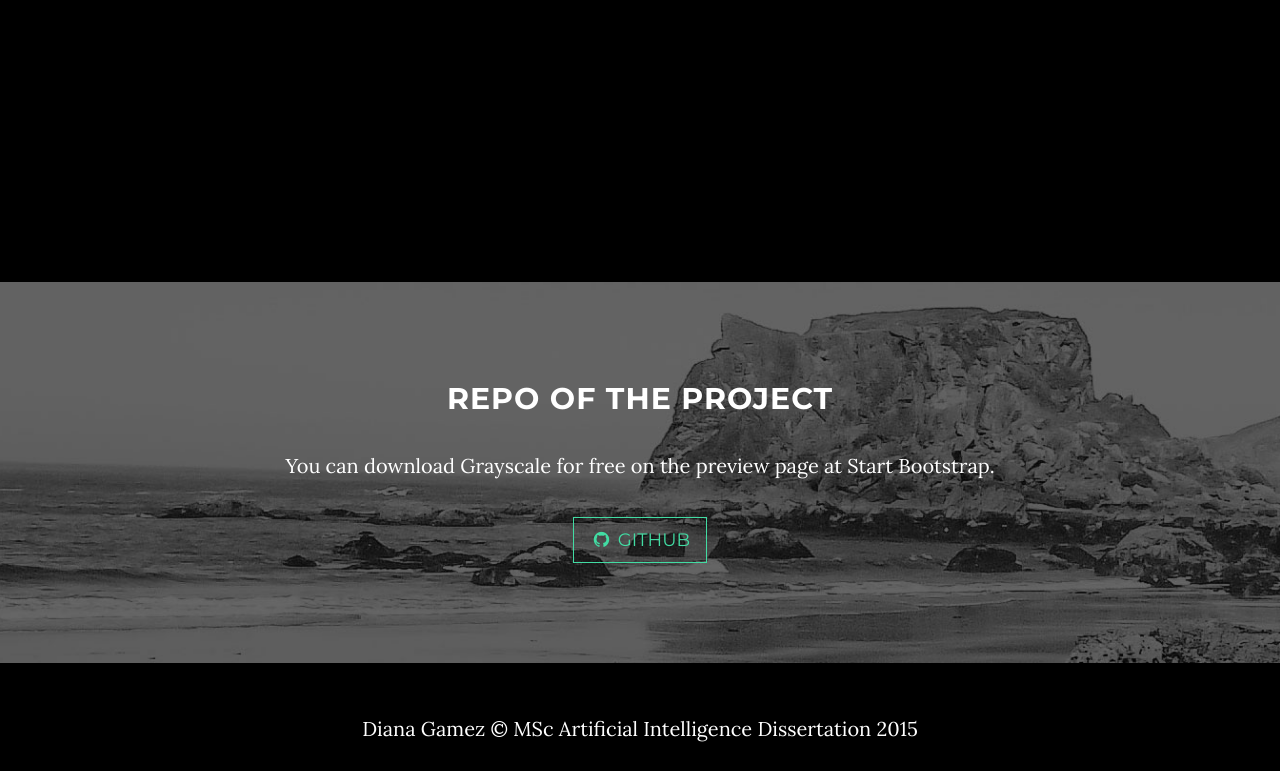
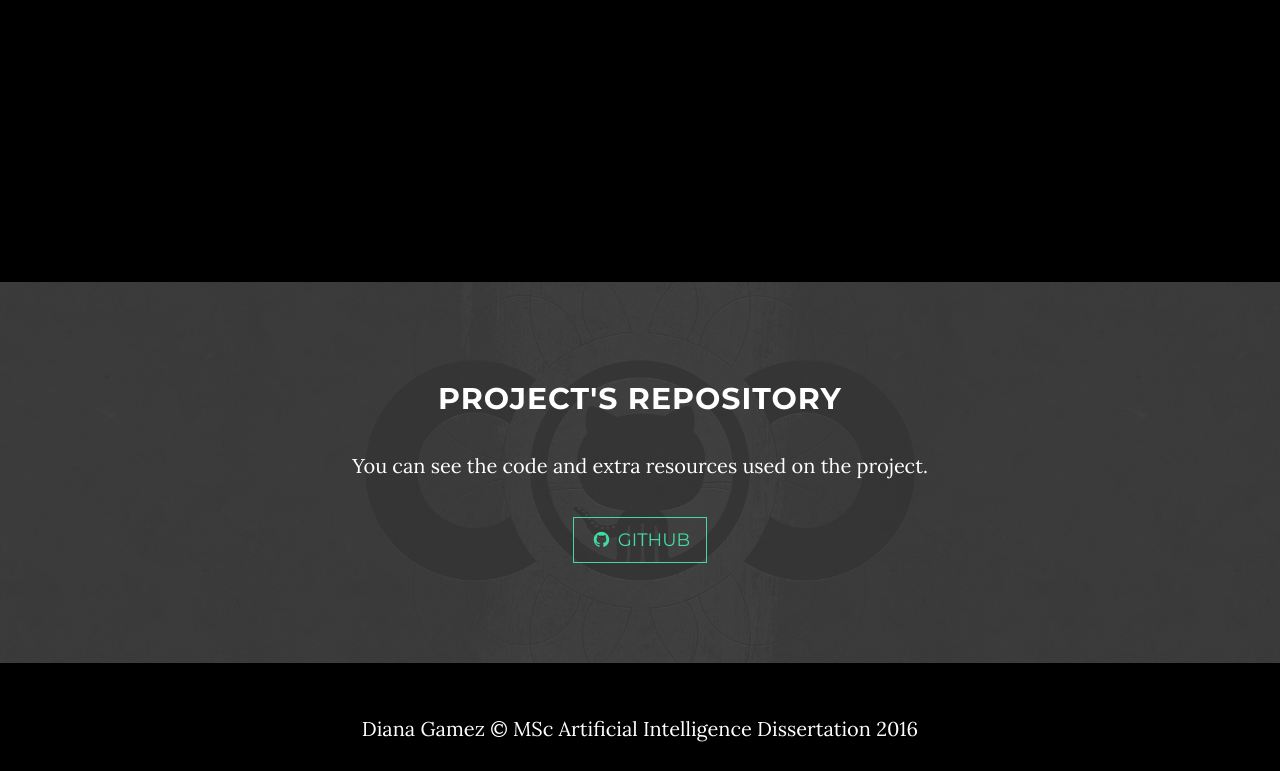
Before and after one commit to dianagad/mygithubpage, a plain HTML site: page index.html in a window 1280 px wide. Shown: the part 2026-2797 px from the top of the page. Drawn offline with Linux system fonts and the light colour scheme.

Commit message:
Index page v1

```diff
--- a/css/grayscale.css
+++ b/css/grayscale.css
@@ -147,7 +147,7 @@ a:focus {
     padding: 100px 0;
     text-align: center;
     color: #fff;
-    background: url(../img/intro-bg.jpg) no-repeat bottom center scroll;
+    background: url(../img/code.jpg) no-repeat bottom center scroll;
     background-color: #000;
     -webkit-background-size: cover;
     -moz-background-size: cover;
@@ -265,7 +265,7 @@ a:focus {
     width: 100%;
     padding: 50px 0;
     color: #fff;
-    background: url(../img/downloads-bg.jpg) no-repeat center center scroll;
+    background: url(../img/git.png) no-repeat center center scroll;
     background-color: #000;
     -webkit-background-size: cover;
     -moz-background-size: cover;
--- a/index.html
+++ b/index.html
@@ -124,9 +124,9 @@
         <div class="download-section">
             <div class="container">
                 <div class="col-lg-8 col-lg-offset-2">
-                    <h2>Repo of the project</h2>
-                    <p>You can download Grayscale for free on the preview page at Start Bootstrap.</p>
-                    <a href="https://github.com/IronSummitMedia/startbootstrap" class="btn btn-default btn-lg"><i class="fa fa-github fa-fw"></i> <span class="network-name">Github</span></a>
+                    <h2>Project's repository</h2>
+                    <p>You can see the code and extra resources used on the project.</p>
+                    <a href="https://github.com/dianagad/Thesis" class="btn btn-default btn-lg"><i class="fa fa-github fa-fw"></i> <span class="network-name">Github</span></a>
                 </div>
             </div>
         </div>
@@ -135,7 +135,7 @@
     <!-- Footer -->
     <footer>
         <div class="container text-center">
-            <p>Diana Gamez &copy; MSc Artificial Intelligence Dissertation 2015</p>
+            <p>Diana Gamez &copy; MSc Artificial Intelligence Dissertation 2016</p>
         </div>
     </footer>
 
```
Also changed, not shown: img/git.png (added), 1 other file.
